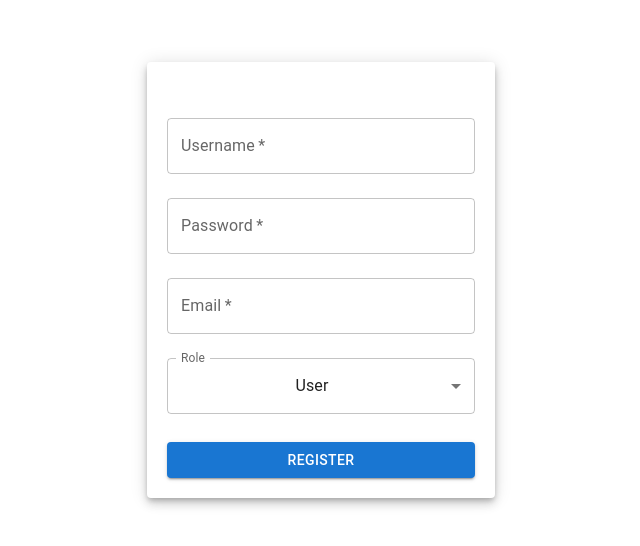
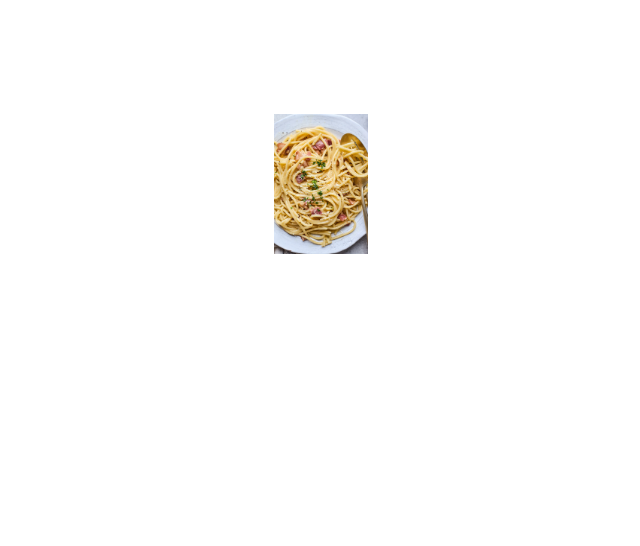
Before and after one commit to ArnelaOmbasa/Web-Engineering-Project, a React (Vite) app in the folder frontend/vite-project/: page / in a window 1280 px wide. Shown: the part 216-762 px from the top of the page, without its empty margins (319-959 px from the left). Built offline with nearby package versions, Linux system fonts and the light colour scheme.

Commit message:
Recipe Image component

```diff
--- a/frontend/vite-project/src/App.tsx
+++ b/frontend/vite-project/src/App.tsx
@@ -6,14 +6,15 @@ import './App.css';
 // App.tsx
 import RegisterForm from './components/RegisterForm';
 import RegisterPage from './pages/RegisterPage';
-
+import RecipeImage from './components/RecipeImage';
+import spaghettiCarbonaraImg from './assets/spaghettiCarbonaraImg.jpg';
 
 
 const App = () => {
   return (
 
     <div>
-    <RegisterPage />
+    <RecipeImage imageUrl={spaghettiCarbonaraImg} title="Spaghetti Carbonara" />
   </div>
   );
 };
--- /dev/null
+++ b/frontend/vite-project/src/components/RecipeImage/RecipeImage.tsx
@@ -0,0 +1,19 @@
+// RecipeImage.tsx
+import React from 'react';
+import { CardMedia } from '@mui/material';
+
+type Props = {
+  imageUrl: string;
+  title: string;
+};
+
+const RecipeImage = ({ imageUrl, title }: Props) => (
+  <CardMedia
+    component="img"
+    height="140"
+    image={imageUrl}
+    alt={title}
+  />
+);
+
+export default RecipeImage;
--- /dev/null
+++ b/frontend/vite-project/src/components/RecipeImage/index.ts
@@ -0,0 +1 @@
+export { default } from './RecipeImage';
```
